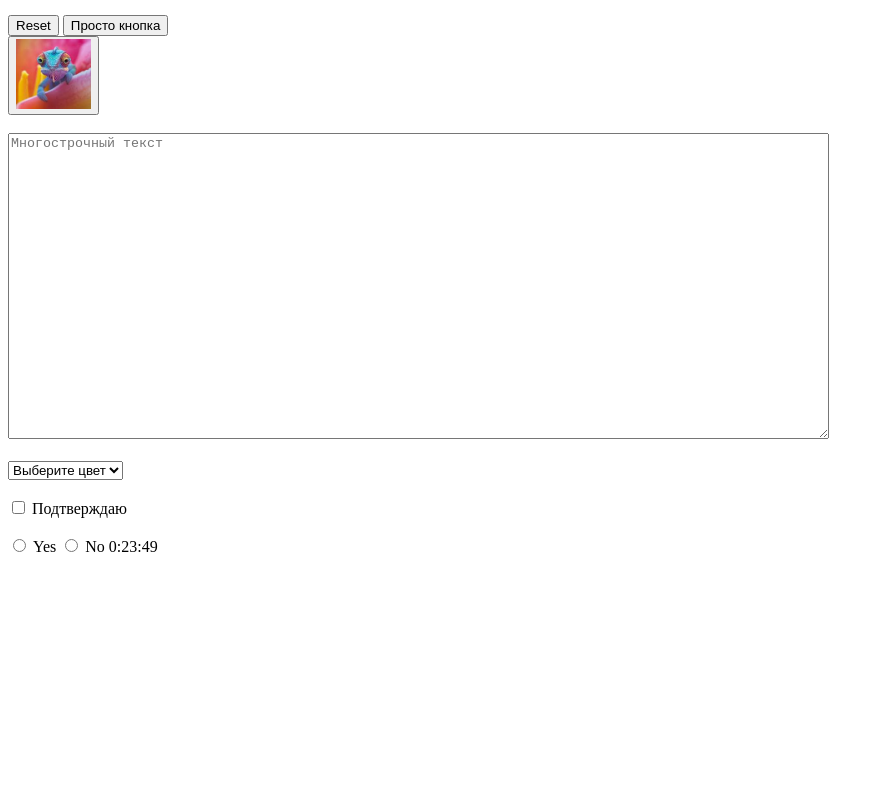
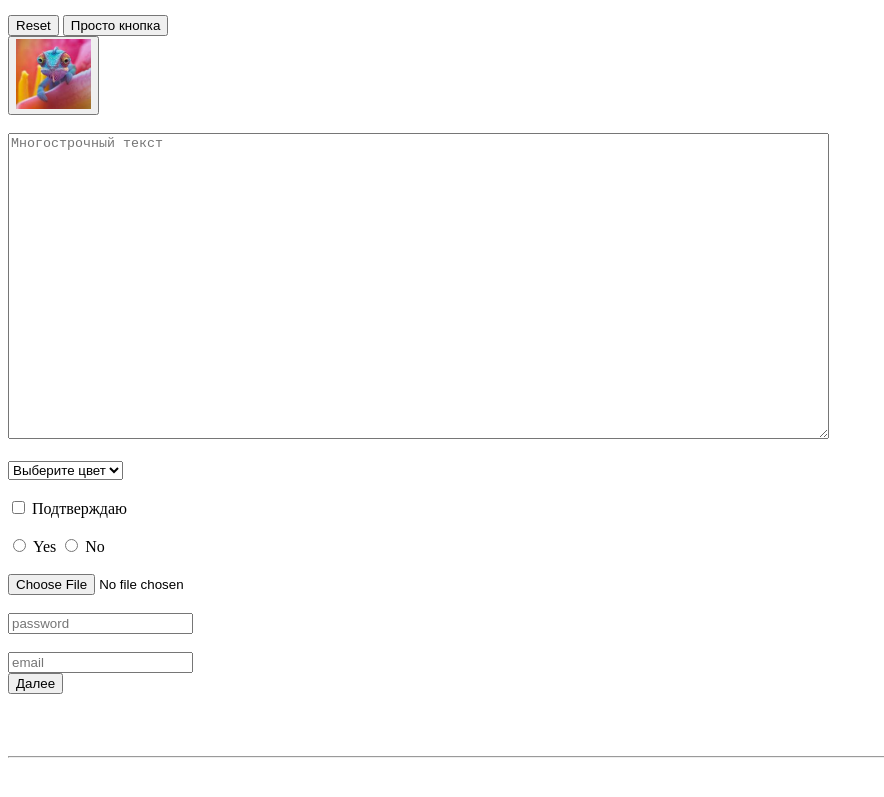
Before and after one commit to RomanovCopy/JavaScript, a plain HTML site: page work.html in a window 1280 px wide. Shown: the part 1592-2389 px from the top of the page, without its empty margins (0-884 px from the left). Before the commit the page ends 2246 px from the top, so only its background shows below. Drawn offline with Linux system fonts and the light colour scheme.

Commit message:
Lesson_03

```diff
--- a/work.html
+++ b/work.html
@@ -94,9 +94,14 @@
                 <input id="my" type="checkbox" >&nbsp;<label for="my">Подтверждаю</label><br><br>
                 <input type="radio" name="choise">&nbsp;Yes
                 <input type="radio" name="choise">&nbsp;No
-
-                0:23:49
-
+                <br><br>
+                <input type="file"><br><br>
+                <input type="password" placeholder="password"><br><br>
+                <input type="email" name="" id="" placeholder="email">
+                <br>
+                <input type="submit" value="Далее"><br><br>
+                <br><br>
+                <hr>
             </form>
             <br><br><br><br><br>
         </main>
```
